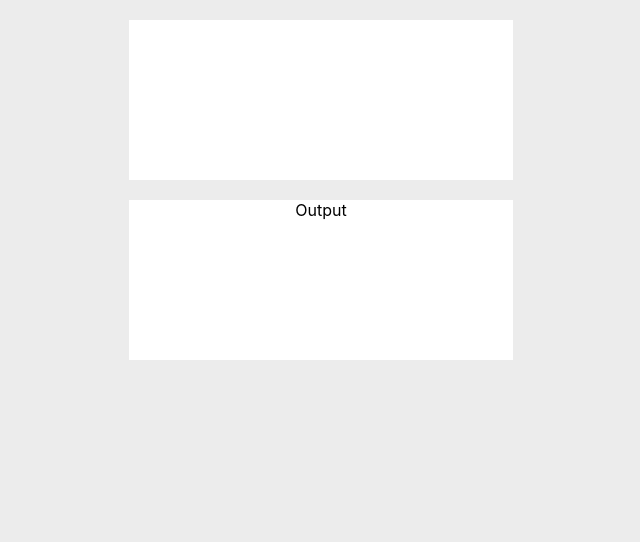
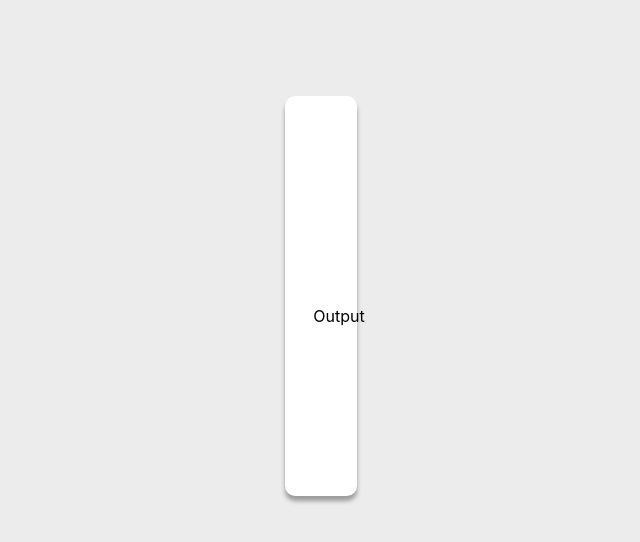
Before and after one commit to abriveraaa/user-in-out, a React (Create React App) app: page / in a window 1280 px wide. Shown: the top 542 px of the page, without its empty margins (319-959 px from the left). Built offline with nearby package versions, Linux system fonts and the light colour scheme.

Commit message:
Updated App.css

```diff
--- a/src/App.css
+++ b/src/App.css
@@ -1,7 +1,17 @@
 body {
   background-color: rgba(236,236,236,1);
+  display: flex;
+  flex-direction: row;
+  gap: 2rem;
+  padding: 5rem;
+  margin: 1rem auto;
+  justify-content: center;
+  text-align: center;
 }
 
 .App {
-  text-align: center;
+  background-color: #fff;
+  padding: 10px;
+  border-radius: 10px;
+  box-shadow: 0px 5px 4px 0 #00000057;
 }
```
